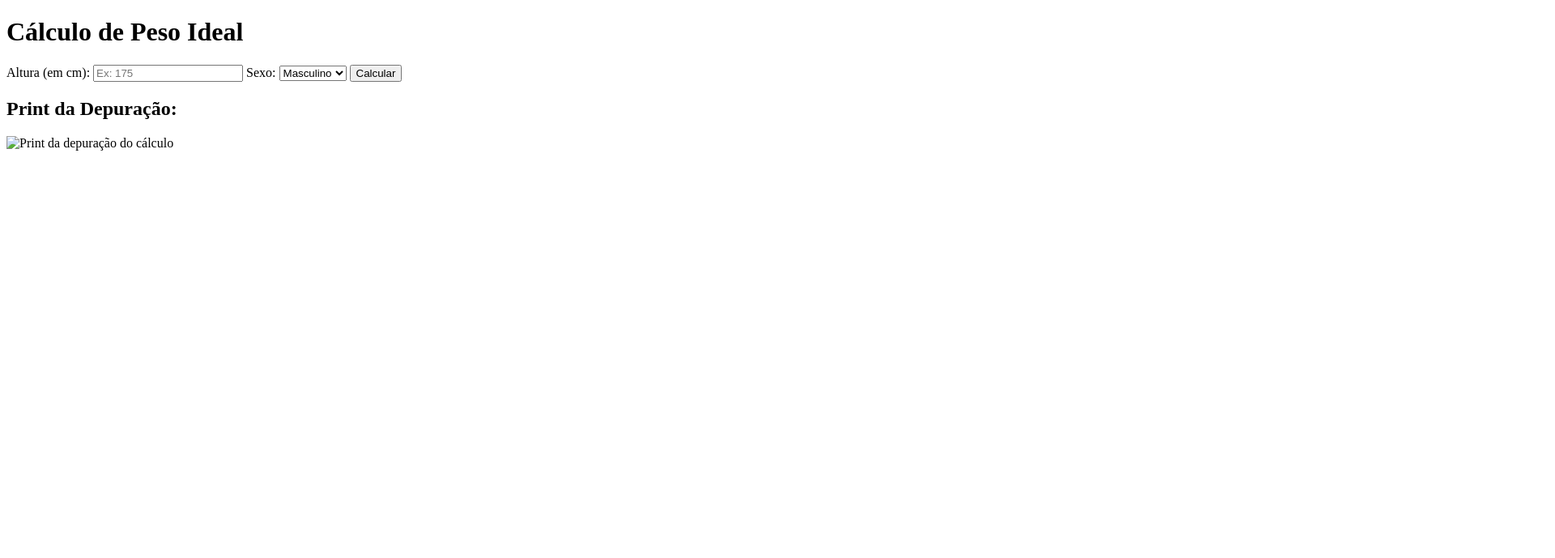
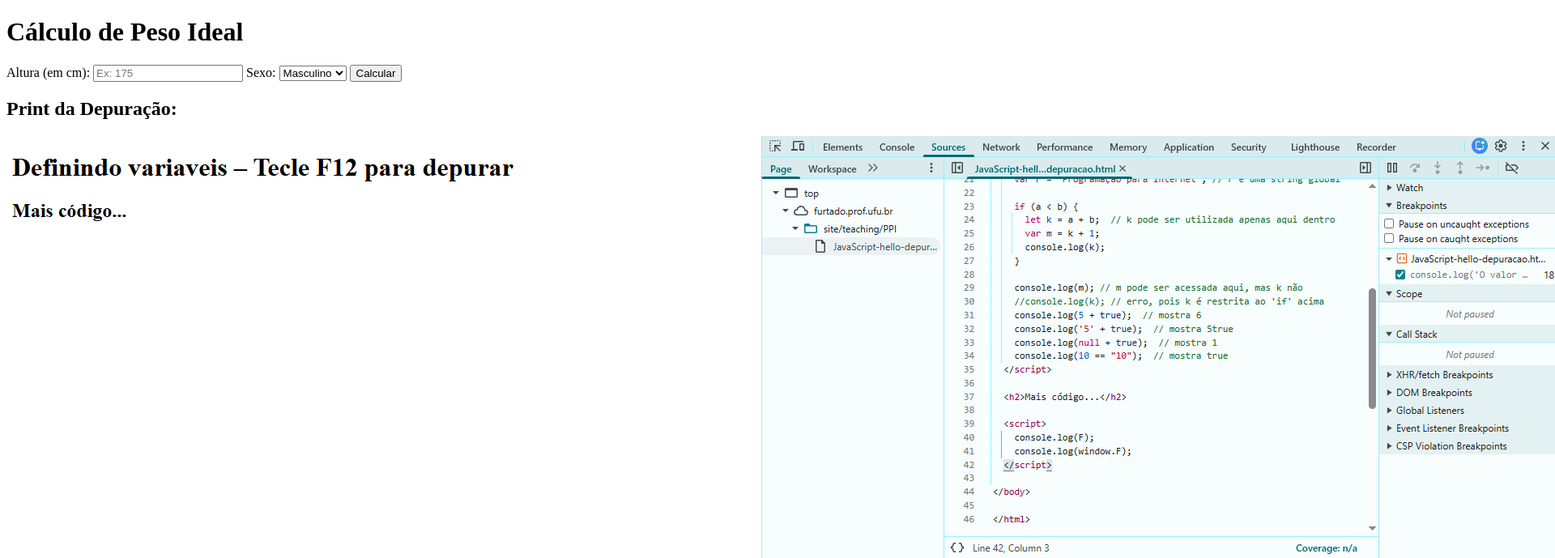
Before and after one commit to MateusViegasCode/Trabalho-7-PPI, a plain HTML site: page Exercicio3/index.html in a window 1280 px wide. Shown: the top 689 px of the page at 81% size, 1920 px wide, since content can reach past the window. Drawn offline with Linux system fonts and the light colour scheme.

Commit message:
correcao

```diff
--- a/Exercicio3/index.html
+++ b/Exercicio3/index.html
@@ -42,7 +42,7 @@
     </script>
 
     <h2>Print da Depuração:</h2>
-    <img src="print-ex3.png" alt="Print da depuração do cálculo">
+    <img src="images/print-ex3.png" alt="Print da depuração do cálculo">
 </body>
 
 </html>
```
Also changed, not shown: Exercicio2/images/print-ex2.png.
